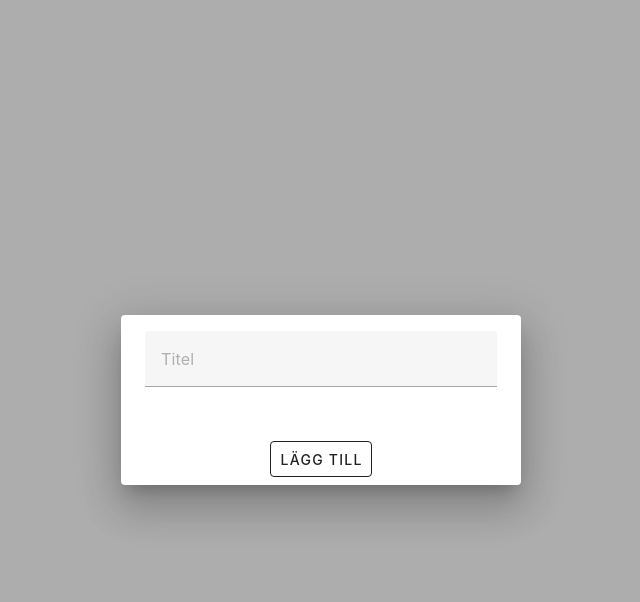
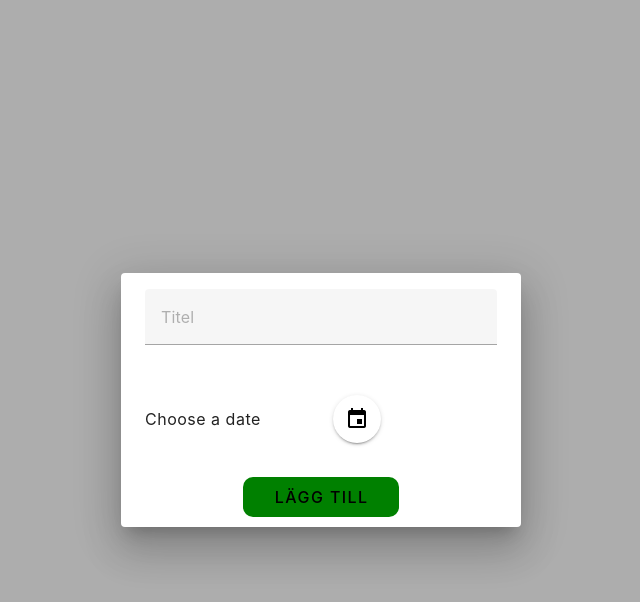
Before and after one commit to IT-Hogskolan-Stockholm/syssla-smart, a Vue app in the folder syssla-smart/: page /sysslor in a window 1280 px wide. Both pictures are taken after a click on the button "NY SYSSLA". Shown: the top 602 px of the page, without its empty margins (319-959 px from the left). Built offline with nearby package versions, Linux system fonts and the light colour scheme.

Commit message:
calendar icon and date picker

```diff
--- a/syssla-smart/src/views/Sysslor.vue
+++ b/syssla-smart/src/views/Sysslor.vue
@@ -4,7 +4,7 @@
     <p>Lista över sysslor...</p>
       <div class="create-chore">
         <v-btn @click="openDialog"
-        color="purple lighten-4"
+        color="purple lighten-3"
         outlined
         class="purple-border-btn rounded-btn black-text"
         max-width="400px">
@@ -15,10 +15,33 @@
         <v-dialog v-model="dialog" max-width="400px">
         <v-card>
           <v-card-text>
-            <v-text-field v-model="choreName" placeholder="Titel"></v-text-field>
-          </v-card-text>
+            <v-text-field v-model="choreName" placeholder="Titel" ></v-text-field>
+
+          <!-- Date Picker -->
+          <v-row align="center" class="mt-4">
+            <v-col cols="6">
+              <span>{{ formattedDate }}</span>
+            </v-col>
+
+            <v-col cols="6">
+              <v-menu v-model="menu" :close-on-content-click="false" transition="scale-transition" offset-y>
+                <template v-slot:activator="{ on, attrs }">
+                  <v-btn v-bind="attrs" @click="menu = true" icon>
+                    <v-icon color="black">mdi-calendar</v-icon>
+                  </v-btn>
+                </template>
+                <v-card>
+                  <v-date-picker v-model="selectedDate" @update:modelValue="updateDate" no-title></v-date-picker>
+                </v-card>
+              </v-menu>
+            </v-col>
+          </v-row>
+        </v-card-text>
+
           <v-card-actions class="justify-center">
-            <v-btn variant="outlined" @click="addChore(choreName); closeDialog()">Lägg Till</v-btn>
+            <v-btn color="green" @click="addChore(choreName); closeDialog()" size="large">
+              <span class="black-text green-btn rounded-btn custom-btn">Lägg Till</span>
+            </v-btn>
           </v-card-actions>
         </v-card>
         </v-dialog>
@@ -37,14 +60,36 @@
   const addChore = store.addChore;
   const choreName = ref("");
 
+  const selectedDate = ref(null);
+  const menu = ref(false);
+
+  const formattedDate = computed(() => {
+    return selectedDate.value ? new Date(selectedDate.value).toLocaleDateString() : "Choose a date";
+  })
+
+  const updateDate = (date) => {
+    selectedDate.value = date;
+    menu.value = false;
+  }
+
 </script>
 
 <style scoped>
   .rounded-btn {
-    border-radius: 20px;
+    border-radius: 10px;
   }
 
   .black-text {
     color: black;
   }
+
+  .green-btn {
+    background-color: green;
+    color:black;
+  }
+
+  .custom-btn {
+    padding: 10px 30px;
+  }
+
 </style>
```
